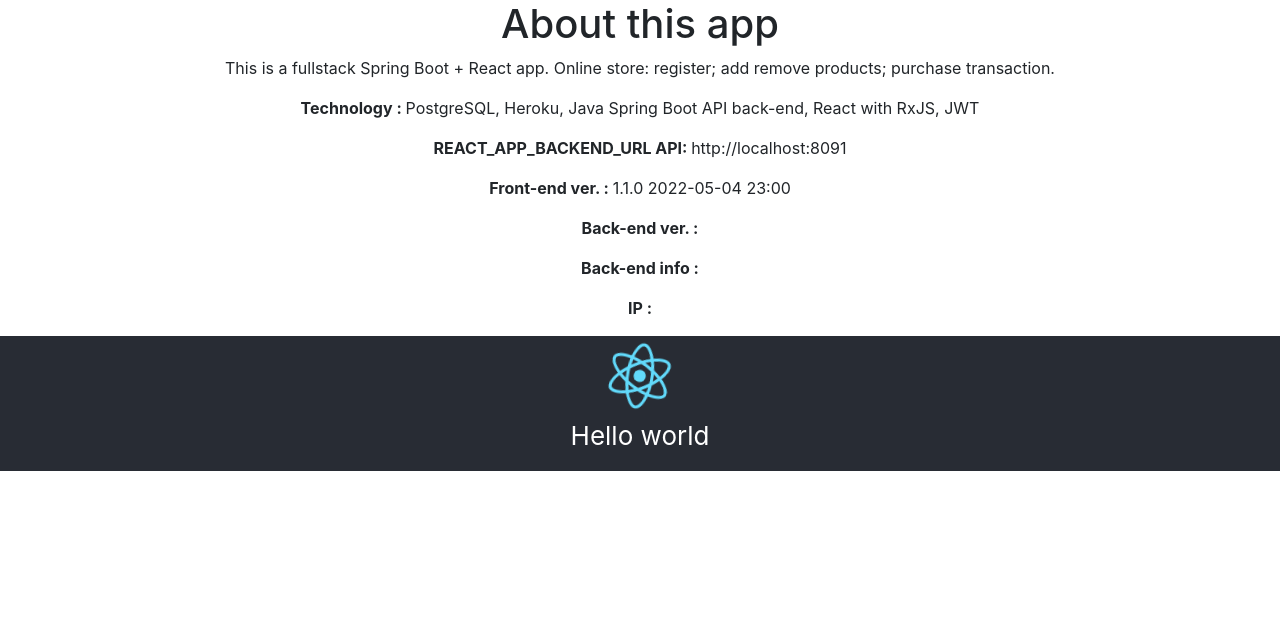
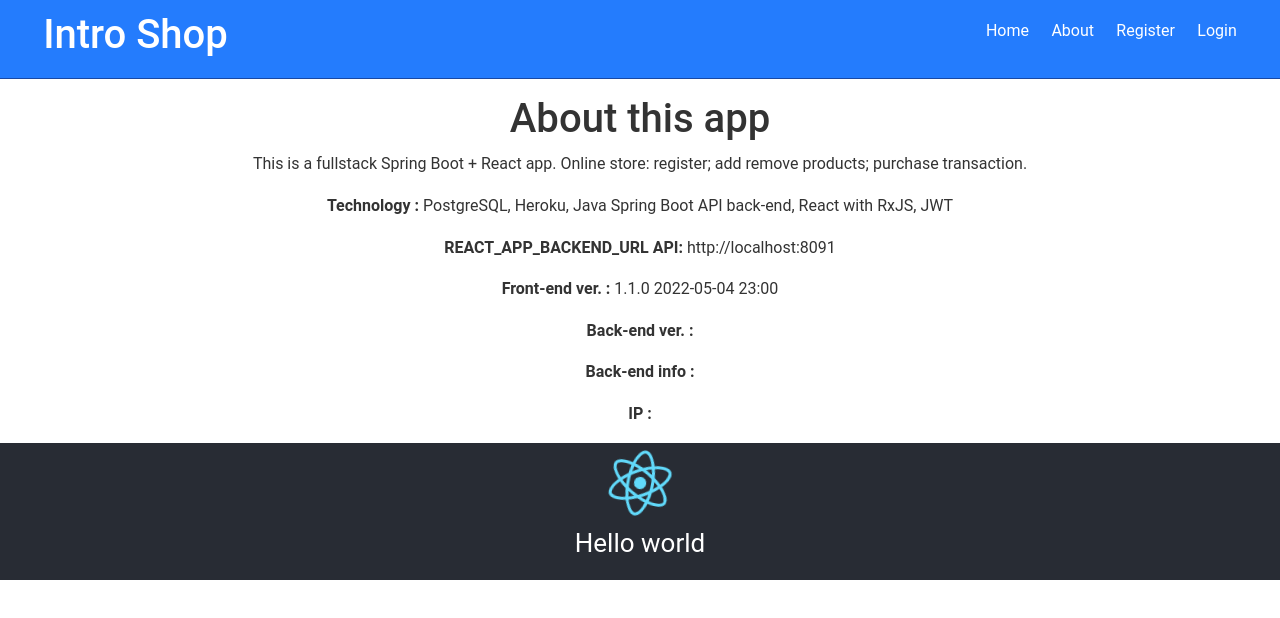
Before and after one commit to bobkoby5i/intro-shop-react-fe, a React (Create React App) app: page /about in a window 1280 px wide. Shown: the top 618 px of the page. Built offline with nearby package versions, Linux system fonts and the light colour scheme; no server answers.

Commit message:
NavBar Links function component and some CSS from another project

```diff
--- a/src/App.css
+++ b/src/App.css
@@ -1,3 +1,18 @@
+/* Global Styles */
+:root {
+  --primary-color: #003699;
+  --dark-color: #333333;
+  --light-color: #f4f4f4;
+  --danger-color: #dc3545;
+  --success-color: #28a745;
+}
+
+* {
+  box-sizing: border-box;
+  margin: 0;
+  padding: 0;
+}
+
 .App {
   text-align: center;
 }
@@ -36,3 +51,120 @@
     transform: rotate(360deg);
   }
 }
+
+body {
+  font-family: 'Roboto', sans-serif;
+  font-size: 1rem;
+  line-height: 1.6;
+  background-color: #fff;
+  color: #333;
+}
+
+a {
+  color: var(--primary-color);
+  text-decoration: none;
+}
+
+a:hover {
+  color: #666;
+}
+
+ul {
+  list-style: none;
+}
+
+img {
+  width: 100%;
+}
+
+/* Text Styles*/
+.x-large {
+  font-size: 4rem;
+  line-height: 1.2;
+  margin-bottom: 1rem;
+}
+
+.large {
+  font-size: 3rem;
+  line-height: 1.2;
+  margin-bottom: 1rem;
+}
+
+.lead {
+  font-size: 1.5rem;
+  margin-bottom: 1rem;
+}
+
+.text-center {
+  text-align: center;
+}
+
+.text-primary {
+  color: var(--primary-color);
+}
+
+.text-dark {
+  color: var(--dark-color);
+}
+
+.text-center {
+  text-align: center;
+}
+
+.text-right {
+  text-align: right;
+}
+
+.text-left {
+  text-align: left;
+}
+
+
+/* Mobile Styles */
+@media (max-width: 700px) {
+  .hide-sm {
+    display: none;
+  }
+
+  .grid-2,
+  .grid-3,
+  .grid-4 {
+    grid-template-columns: 1fr;
+  }
+
+  /* Text Styles */
+  .x-large {
+    font-size: 3rem;
+  }
+
+  .large {
+    font-size: 2rem;
+  }
+
+  .lead {
+    font-size: 1rem;
+  }
+
+  /* Navbar */
+  .navbar {
+    display: block;
+    text-align: center;
+  }
+
+  .navbar h1 {
+    margin-bottom: 0.6rem;
+  }
+
+  .navbar ul {
+    text-align: center;
+    justify-content: center;
+  }
+}
+
+.btn-primary,
+.bg-primary,
+.badge-primary,
+.alert-primary {
+  background: var(--primary-color);
+  color: #fff;
+}
--- a/src/App.js
+++ b/src/App.js
@@ -7,6 +7,7 @@ import {BrowserRouter as Router, Routes, Route } from 'react-router-dom';
 import {createBrowserHistory} from 'history';
 
 
+import {NavBar} from './components/navbar/NavBar';
 import {HomePage} from './components/home/HomePage';
 import {LoginPage} from './components/login/LoginPage';
 import {RegisterPage} from './components/register/RegisterPage';
@@ -38,7 +39,7 @@ class App extends React.Component{
       <div className="App">
         <Router>
           <Fragment>
-            {/* <Navbar></Navbar> */}
+            <NavBar></NavBar>
 
             <div className="container">
               <Routes>
--- /dev/null
+++ b/src/components/navbar/NavBar.css
@@ -0,0 +1,30 @@
+/* Navbar */
+.navbar {
+    display: flex;
+    justify-content: space-between;
+    align-items: center;
+    padding: 0.7rem 2rem;
+    z-index: 1;
+    width: 100%;
+    border-bottom: solid 1px var(--primary-color);
+    opacity: 0.9;
+    margin-bottom: 1rem;
+  }
+
+  .navbar ul {
+    display: flex;
+  }
+
+  .navbar a {
+    color: #fff;
+    padding: 0.45rem;
+    margin: 0 0.25rem;
+  }
+
+  .navbar a:hover {
+    color: var(--light-color);
+  }
+
+  .navbar .welcome span {
+    margin-right: 0.6rem;
+  }
--- /dev/null
+++ b/src/components/navbar/NavBar.jsx
@@ -0,0 +1,68 @@
+import React, {useContext} from 'react';
+import PropTypes from 'prop-types';
+import {Link} from 'react-router-dom';
+import './NavBar.css';
+
+
+const NavBar = ({title, icon}) => {
+
+
+    const onLogout =  (e) => {
+        e.preventDefault();
+        // logout();
+        // clearContacts();
+    }
+
+    const authLinks = (
+        <>
+            {/* <li>Hello {user && user.name}</li> */}
+            <li><a onClick={onLogout} href="#!">
+                    <i className="fas fa-sign-out-alt"></i> <span className="hide-sm">Logout {true && "(BOB)"}</span>
+                </a>
+            </li>
+        </>
+    );
+
+    const guestLinks = (
+        <>
+              <li>
+                    <Link to='/register'><i className="fas fa-user-plus hide-sm"></i>{" "}Register</Link>
+                </li>
+                <li>
+                    <Link to='/login'><i className="fas fa-sign-in-alt hide-sm"></i>{" "}Login</Link>
+                </li>
+        </>
+    );
+    let isAuthenticated=false;
+
+    return(
+        <div  className="navbar bg-primary">
+            <h1>
+                <i className={icon}/>
+                <Link to='/'>{title}</Link>
+            </h1>
+            <ul>
+                <li>
+                    <Link to='/home'>Home</Link>
+                </li>
+                <li>
+                    <Link to='/about'>About</Link>
+                </li>
+                {isAuthenticated ? authLinks : guestLinks}
+            </ul>
+        </div>
+    )
+}
+
+
+NavBar.propTypes = {
+    title: PropTypes.string.isRequired,
+    icon: PropTypes.string,
+}
+
+NavBar.defaultProps = {
+    title: 'Intro Shop',
+    icon: 'fas fa-id-card-alt'
+}
+
+export {NavBar};
```
